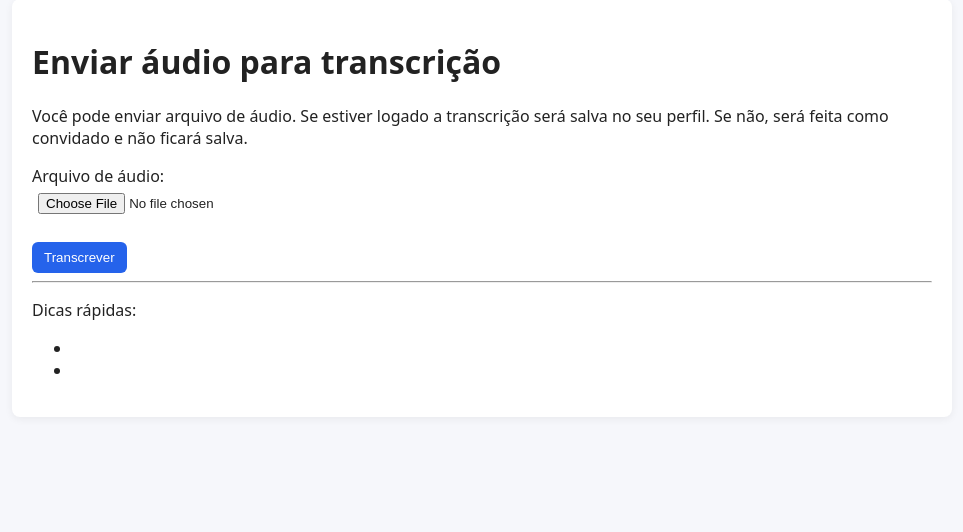
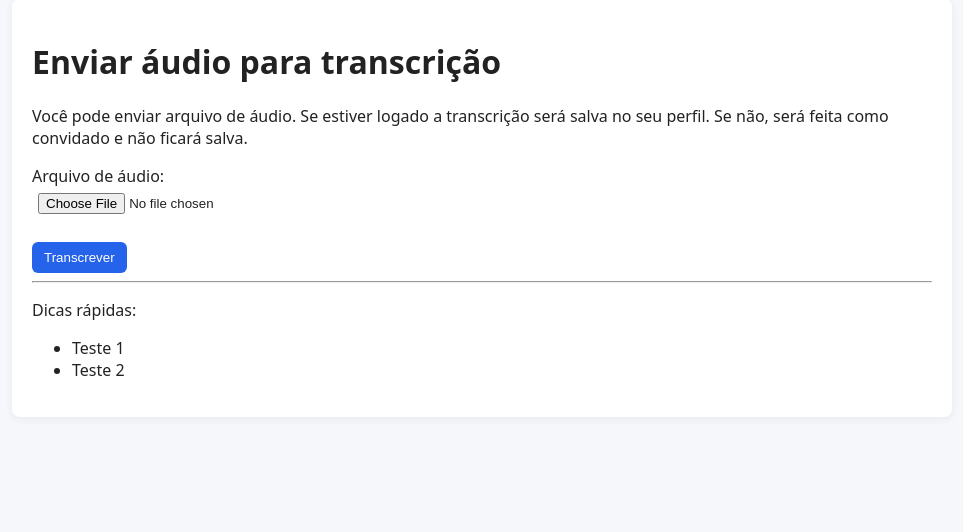
Before and after one commit to ProjetoTranscricao/ProjetoTranscricao, a Flask app: page / in a window 1280 px wide. Shown: the part 67-599 px from the top of the page, without its empty margins (158-1121 px from the left). Run offline with Flask 3, Linux system fonts and the light colour scheme.

Commit message:
Opções de dica

```diff
--- a/ProjetoTranscricao/templates/index.html
+++ b/ProjetoTranscricao/templates/index.html
@@ -12,7 +12,7 @@
 <hr>
 <p>Dicas rápidas:</p>
 <ul>
-  <li></li>
-  <li></li>
+  <li>Teste 1</li>
+  <li>Teste 2</li>
 </ul>
 {% endblock %}
```
